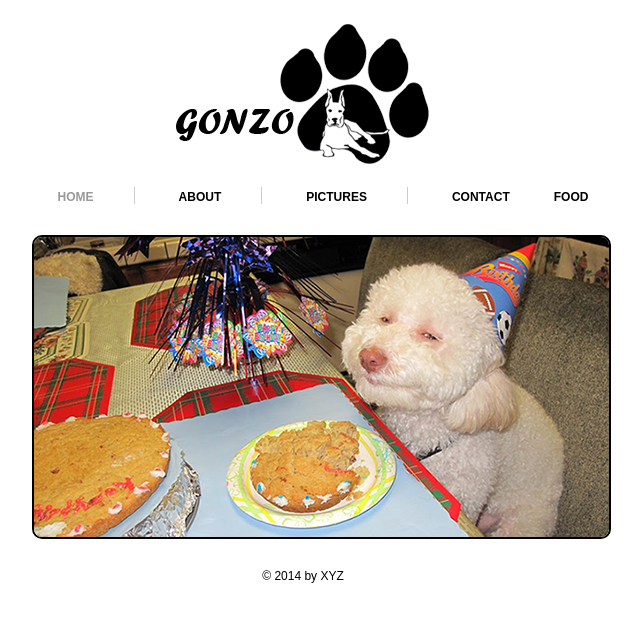
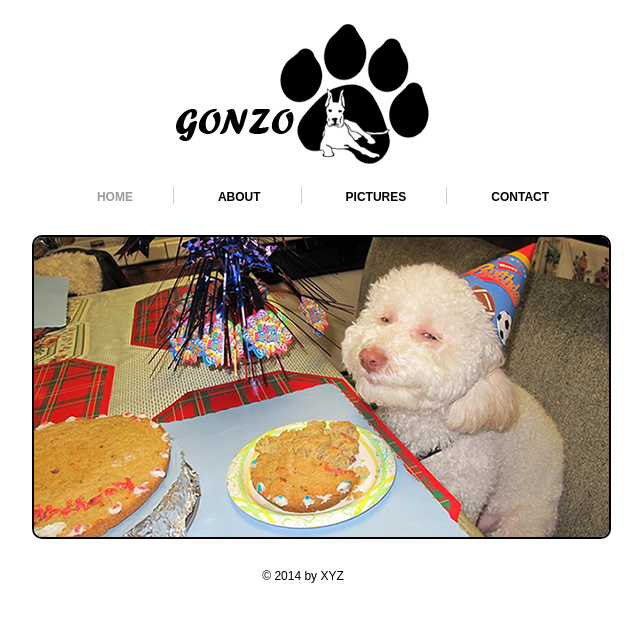
Before and after one commit to atef93/tutorials, a plain HTML site: page index.html in a window 1280 px wide. Shown: the whole page, without its empty margins (337-979 px from the left). Drawn offline with Linux system fonts and the light colour scheme.

Commit message:
Undoing kevin modification

```diff
--- a/index.html
+++ b/index.html
@@ -30,8 +30,6 @@
 			<li><a href="about.html">ABOUT</a></li>
 			<li><a href="picture.html">PICTURES</a></li>
 			<li class="bdr"><a class="pdg" href="contact.html">CONTACT</a></li>
-			<li class="bdr"><a class="pdg" href="contact.html">FOOD</a></li>
-
 		</ul>
 	</div>
 <!--==============================Navigatin Ends=============================-->
```
